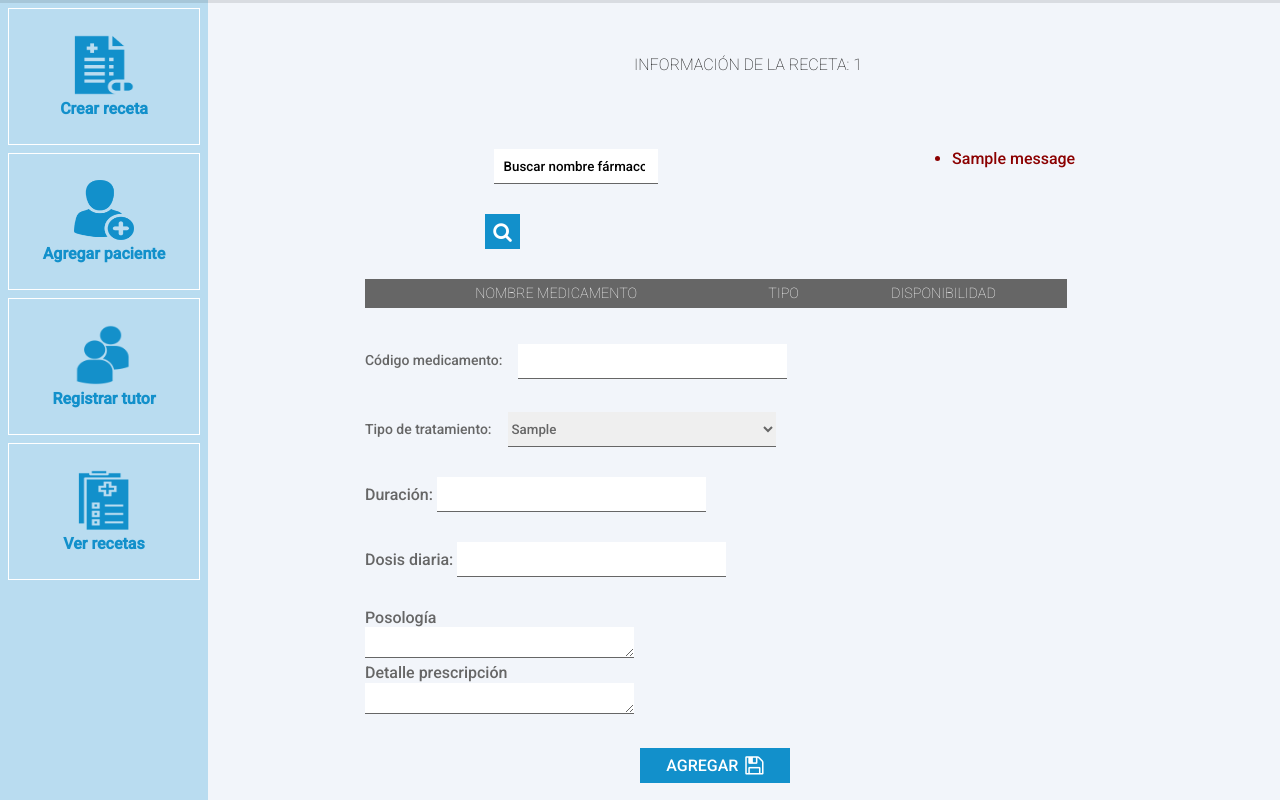
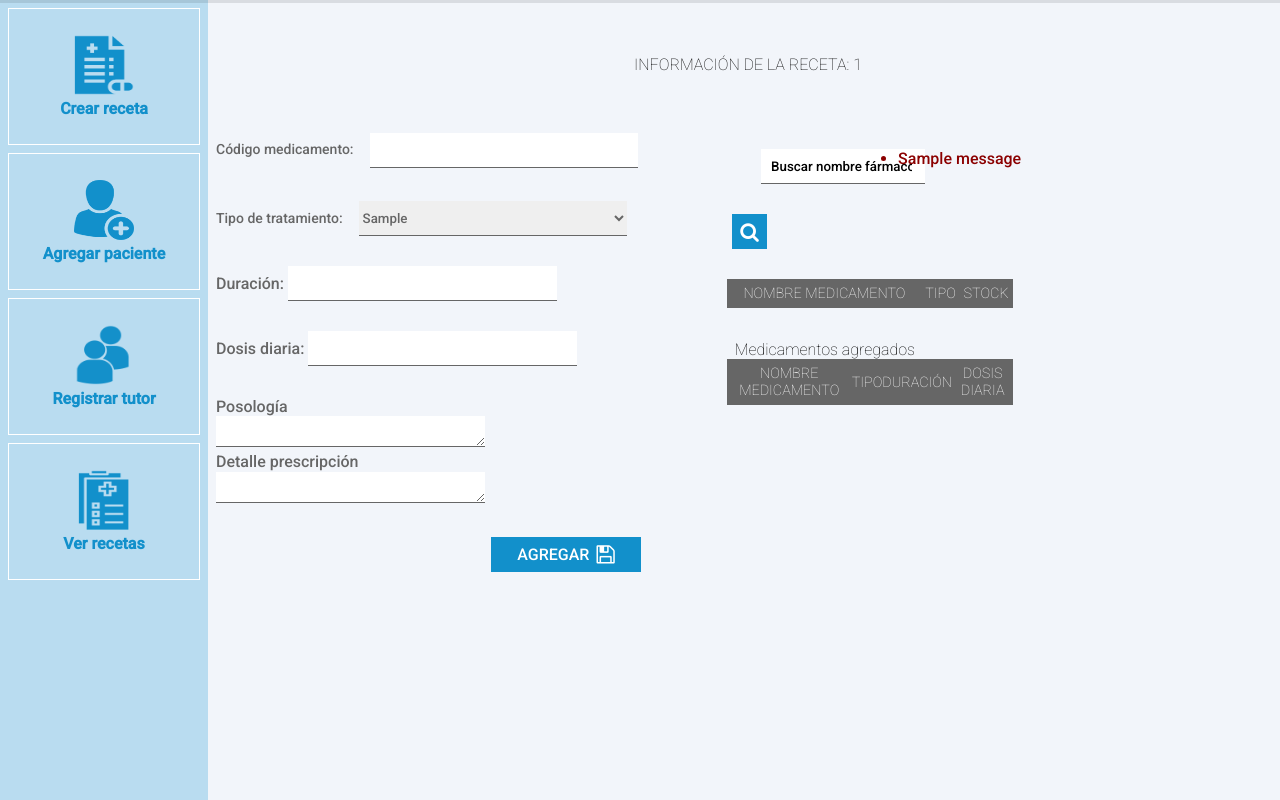
Before and after one commit to kcxthns/portafolio, a Django app: page /crear-receta2/1 in a window 1280 px wide. Shown: the part 83-883 px from the top of the page. Run offline with Django 3.2, Linux system fonts and the light colour scheme; tables that the repository leaves empty hold one stand-in row (values such as "Sample post"); one stand-in notice (Sample message) is shown; lists and menus that the app fills with data are empty.

Commit message:
ver medicamentos agregados
dividí la pantalla en dos partes
hay que corregir el orden

```diff
--- a/autofarmapage/templates/autofarmapage/crear-receta2.html
+++ b/autofarmapage/templates/autofarmapage/crear-receta2.html
@@ -80,7 +80,7 @@
       <!--FIN Menú lateral-->
 
       <!--FORMULARIO CREAR RECETA -->
-      <div class="col-xs-12 col-md-10 col-lg-10 center-xs backgroundrightside">
+      <div class="col-xs-12 col-md-12 col-lg-10 center-xs backgroundrightside">
         <div class="sideright">
           <div class="row">
             <div class="col-xs-12 col-md-12 col-lg-12 center xs">
@@ -88,56 +88,10 @@
                 {{recetapk.id_receta}}</h4>
             </div>
           </div>
+         <div class="row">
+            <!--Espacio detalle receta-->
+          <div class="col-xs-12 col-md-12 col-lg-5 start-lg">
 
-          <form method="GET" class="formulario-receta2">
-            {% csrf_token %}
-            <!--Buscar -->
-            <div class="contenedor-inputs">
-              <div class="ancho-48">
-                <input class="campo-buscar" type="search" name="q" value="{{ request.GET.q }}" required
-                  placeholder="Buscar nombre fármaco " />
-                <button class="b-buscar" type="submit" name="submit" value="Search">
-                  <i class="fa fa-search fa-lg" style="font-size: 20px; color: #fff;"></i>
-                </button>
-              </div>
-          </form>
-
-          <div class="row center-xs mensajes">
-            {% if messages %}
-            <ul>
-              {% for message in messages %}
-              <li class="{{ message.tags }}">{{ message }}</li>
-              {% endfor %}
-            </ul>
-            {% endif %}
-          </div>
-
-          <div class="ancho-100" id="main-container">
-            <table>
-              <thead>
-                <tr>
-                  <th>Nombre medicamento</th>
-                  <th>Tipo</th>
-                  <th>Disponibilidad</th>
-                  <th></th>
-                </tr>
-              </thead>
-              {% if remedios%}
-              {% for n in remedios%}
-              <tr class="listar" id="{{n.codigo}}">
-                <td>{{n.nombre_medicamento}}</td>
-                <td>{{n.id_tipo_med.nombre_tipo_med}}</td>
-                <td>{{n.stock_medicamento}}</td>
-                <td>
-                  <button class="btn-x" type="button" id="add">
-                    <i class="fa fa-plus fa-lg"> </i>
-                  </button>
-                </td>
-              </tr>
-              {% endfor %}
-              {%endif%}
-            </table>
-          </div>
             <div class="container">
               <form class="area-receta2 " method="POST">
                 {% csrf_token %}
@@ -184,6 +138,96 @@
               </form>
             </div>
           </div>
+
+                 <!--Espacio buscar receta-->
+   <div class="col-xs-12 col-md-12 col-lg-5 start-lg">
+    <form method="GET" class="formulario-receta2">
+      {% csrf_token %}
+      <!--Buscar -->
+      <div class="contenedor-inputs">
+        <div class="ancho-48">
+          <input class="campo-buscar" type="search" name="q" value="{{ request.GET.q }}" required
+            placeholder="Buscar nombre fármaco " />
+          <button class="b-buscar" type="submit" name="submit" value="Search">
+            <i class="fa fa-search fa-lg" style="font-size: 20px; color: #fff;"></i>
+          </button>
+        </div>
+    </form>
+
+    <div class="row center-xs mensajes">
+      {% if messages %}
+      <ul>
+        {% for message in messages %}
+        <li class="{{ message.tags }}">{{ message }}</li>
+        {% endfor %}
+      </ul>
+      {% endif %}
+    </div>
+
+    <div class="ancho-100" id="main-container">
+      <table>
+        <thead>
+          <tr>
+            <th>Nombre medicamento</th>
+            <th>Tipo</th>
+            <th>Stock</th>
+            <th></th>
+          </tr>
+        </thead>
+        {% if remedios%}
+        {% for n in remedios%}
+        <tr class="listar" id="{{n.codigo}}">
+          <td>{{n.nombre_medicamento}}</td>
+          <td>{{n.id_tipo_med.nombre_tipo_med}}</td>
+          <td></td>
+          <td>
+            <button class="btn-x" type="button" id="add">
+              <i class="fa fa-plus fa-lg"> </i>
+            </button>
+          </td>
+        </tr>
+        {% endfor %}
+        {%endif%}
+      </table>
+    </div>
+    <!--Listview medicamentos agregados-->
+    <div class="col-xs-12 col-md-12 col-lg-12">
+      <h4>Medicamentos agregados</h4>
+    </div>
+    <div class="ancho-100" id="main-container">
+      <table>
+        <thead>
+          <tr>
+            <th>Nombre medicamento</th>
+            <th>Tipo</th>
+            <th>Duración</th>
+            <th>Dosis diaria</th>
+            <!--<th>Eliminar</th>-->
+          </tr>
+        </thead>
+        {%if detallereceta%}
+        {%for j in detallereceta%}
+        <tr class="listarAgregados" id="{{j.codigo}}">
+          <td>{{j.codigo.nombre_medicamento}}</td>
+          <td>{{j.codigo.id_tipo_med.nombre_tipo_med}}</td>
+          <td>{{j.duracion_tratamiento}} - dias</td>
+          <td>{{j.dosis_diaria}} - unidades</td>
+         <!-- <td>
+            <button class="btn-x" type="button" id="add">
+              <i class="fa fa-plus fa-lg"> </i>
+            </button>
+          </td>-->
+        </tr>
+        {%endfor%}
+        {%endif%}
+
+      </table>
+    </div>
+  </div>
+         </div>
+
+        </div>
+
       </div>
     </section>
   </div>
```
Lines whose indentation alone changed are shown as unchanged.
